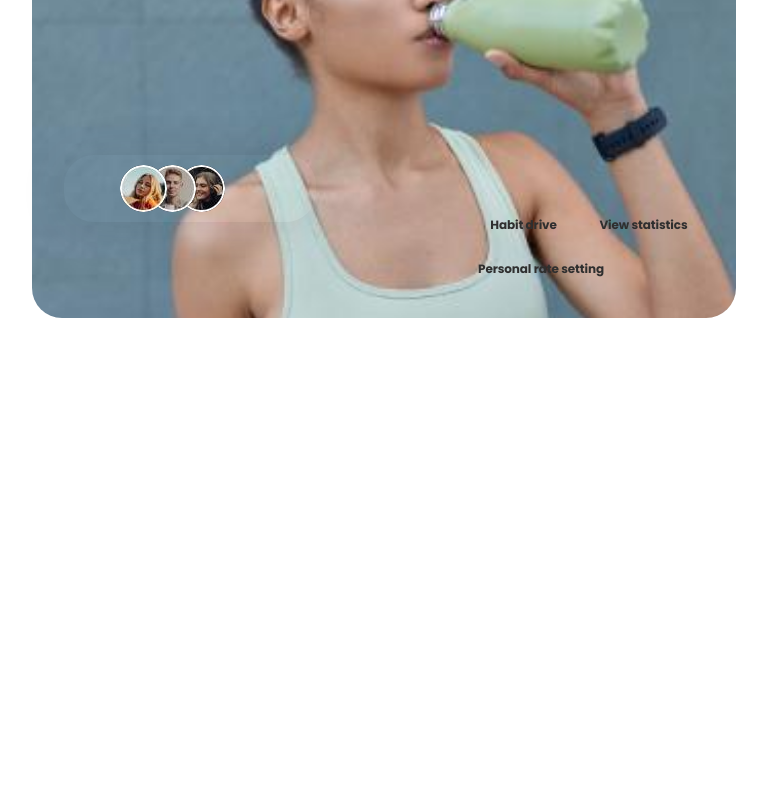
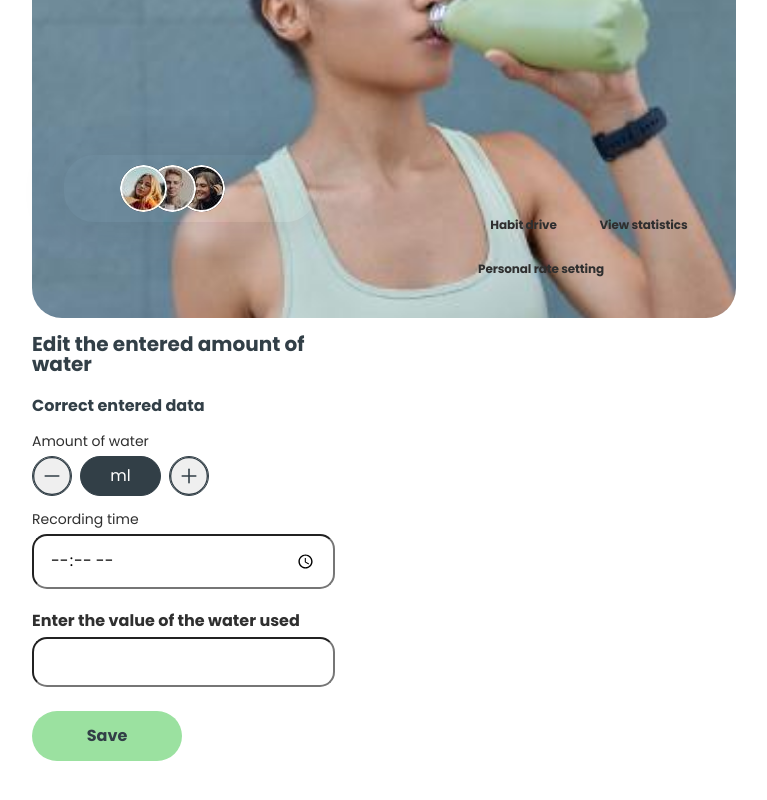
Before and after one commit to Costbound/aquahackers-project, a React (Vite) app: page / in a window 1280 px wide. Shown: the part 582-1382 px from the top of the page, without its empty margins (0-767 px from the left). Before the commit the page ends 964 px from the top, so only its background shows below. Built offline with nearby package versions, Linux system fonts and the light colour scheme; no server answers.

Commit message:
modal styles

```diff
--- a/src/components/WaterForm/WaterForm.jsx
+++ b/src/components/WaterForm/WaterForm.jsx
@@ -3,6 +3,8 @@ import React from "react";
 import { useForm } from "react-hook-form";
 import * as Yup from "yup";
 import { yupResolver } from "@hookform/resolvers/yup";
+import css from "./WaterForm.module.css";
+import icon from "../../img/icons.svg";
 
 // import React from "react";
 // import { Formik, Form, Field, ErrorMessage } from "formik";
@@ -20,6 +22,7 @@ const validationSchema = Yup.object().shape({
 });
 
 const WaterForm = ({
+  type,
   waterAmount,
   date,
   onWaterAmountChange,
@@ -43,29 +46,70 @@ const WaterForm = ({
 
   return (
     <form onSubmit={handleSubmit(onSubmit)}>
-      <div>
-        <button type="button" onClick={handleDecrement}>
-          -
+      <h4 className={css.title}>
+        {type === "edit" ? "Correct entered data" : "Choose a value"}
+      </h4>
+      <div className={css.inputAutomaticDiv}>
+        <label className={css.label} htmlFor="waterAutomatic">
+          Amount of water
+        </label>
+        <div className={css.btnAmount}>
+          <button
+            className={css.btnAmountChange}
+            type="button"
+            onClick={handleDecrement}
+          >
+            <svg className={css.svgIcon}>
+              <use href={`${icon}#icon-minus-for-modal-add-edit-water`} />
+            </svg>
           </button>
-        <input
+          <div className={css.inputAutomatic}>{waterAmount} ml</div>
+
+          {/* <input
+            className={css.inputAutomatic}
             type="number"
+            id="waterAutomatic"
             {...register("waterAmount")}
             value={waterAmount}
             onChange={(e) => onWaterAmountChange(Number(e.target.value))}
-        />
-        <button type="button" onClick={handleIncrement}>
-          +
+          /> */}
+          <button
+            className={css.btnAmountChange}
+            type="button"
+            onClick={handleIncrement}
+          >
+            <svg className={css.svgIcon}>
+              <use href={`${icon}#icon-plus-for-modal-add-edit-water`} />
+            </svg>
           </button>
           {errors.waterAmount && <p>{errors.waterAmount.message}</p>}
         </div>
-      <div>
+      </div>
+      <div className={css.input}>
+        <label className={css.label} htmlFor="time">
+          Recording time
+        </label>
         <input
+          className={css.inputSize}
+          id="time"
           type="time"
           {...register("date")}
           value={date}
           onChange={(e) => onDateChange(e.target.value)}
         />
         {errors.date && <p>{errors.date.message}</p>}
+      </div>
+      <div className={css.input}>
+        <label className={css.labelManual} htmlFor="waterManual">
+          Enter the value of the water used
+        </label>
+        <input
+          className={css.inputSize}
+          id="waterManual"
+          type="number"
+          {...register("waterAmount")}
+        />
+        {errors.waterAmount && <p>{errors.waterAmount.message}</p>}
       </div>
       <Button
         width="150px"
--- a/src/components/WaterForm/WaterForm.module.css
+++ b/src/components/WaterForm/WaterForm.module.css
@@ -0,0 +1,69 @@
+.title {
+  font-size: 16px;
+  font-weight: bold;
+  margin-bottom: 20px;
+}
+
+.label {
+  font-size: 14px;
+}
+
+.input {
+  display: flex;
+  flex-direction: column;
+  gap: 8px;
+  margin-bottom: 24px;
+}
+
+.inputAutomaticDiv {
+  display: flex;
+  flex-direction: column;
+  gap: 8px;
+  margin-bottom: 16px;
+}
+
+.btnAmount {
+  display: flex;
+  flex-direction: row;
+  gap: 8px;
+}
+
+.btnAmountChange {
+  border-radius: 50%;
+  border: 1.5px solid #323f47;
+  width: 40px;
+  height: 40px;
+  padding: 0;
+}
+
+.inputAutomatic {
+  display: flex;
+  justify-content: center;
+  align-items: center;
+  width: 81px;
+  height: 40px;
+  border-radius: 30px;
+  text-align: center;
+  background-color: #323f47;
+  color: #ffff;
+  border: 1.5px solid #323f47;
+}
+
+.inputSize {
+  max-width: 303px;
+  min-height: 46;
+  border-radius: 15px;
+  padding: 14px 16px 14px 16px;
+}
+
+.svgIcon {
+  stroke: #323f47;
+  fill: none;
+  width: 40px;
+  height: 40px;
+}
+
+.labelManual {
+  font-size: 16px;
+  font-weight: bold;
+}
--- a/src/components/WaterModal/WaterModal.jsx
+++ b/src/components/WaterModal/WaterModal.jsx
@@ -1,73 +1,72 @@
 import React, { useEffect } from "react";
-import { useDispatch, useSelector } from "react-redux";
-import {
-  setWaterAmount,
-  setDate,
-  resetWater,
-} from "../../redux/water/slice-waterForm";
-import { saveWaterData } from "../../redux/water/ops-water";
+import css from "./WaterModal.module.css";
+// import { useDispatch, useSelector } from "react-redux";
+// // import {
+//   setWaterAmount,
+//   setDate,
+//   resetWater,
+// } from "../../redux/water/slice-waterForm";
+// import { saveWaterData } from "../../redux/water/ops-water";
 import WaterForm from "../WaterForm/WaterForm";
-import Modal from "../Modal/Modal";
-import {
-  selectWaterAmount,
-  selectDate,
-  selectWaterStatus,
-  selectWaterError,
-} from "./selectors";
+// import { selectWaterStatus, selectWaterError } from "./selectors";
 import toast, { Toaster } from "react-hot-toast";
 
-const WaterModal = ({
-  isOpen,
-  onClose,
-  type,
-  waterId,
-  initialWaterAmount,
-  initialDate,
-}) => {
-  const dispatch = useDispatch();
-  const waterAmount = useSelector(selectWaterAmount);
-  const date = useSelector(selectDate);
-  const status = useSelector(selectWaterStatus);
-  const error = useSelector(selectWaterError);
+const WaterModal = ({ waterAmount, date, type, waterId, onClose }) => {
+  // const dispatch = useDispatch();
+  // // const waterAmount = useSelector(selectWaterAmount);
+  // // const date = useSelector(selectDate);
+  // const status = useSelector(selectWaterStatus);
+  // const error = useSelector(selectWaterError);
 
-  useEffect(() => {
-    if (type === "edit" && waterId) {
-      // Оновлюємо дані з props
+  // useEffect(() => {
+  //   if (type === "edit" && waterId) {
+  //     // Оновлюємо дані з props
 
-      const formattedDate = date.slice(-5);
-      dispatch(setWaterAmount(waterAmount));
-      dispatch(setDate(formattedDate));
-      //   dispatch(setWaterAmount(initialWaterAmount));
-      //   dispatch(setDate(initialDate));
-    } else {
-      dispatch(resetWater());
-    }
-  }, [type, waterId, dispatch, initialWaterAmount, initialDate]);
+  //     const formattedDate = date.slice(-5);
+  //     dispatch(setWaterAmount(waterAmount));
+  //     dispatch(setDate(formattedDate));
+  //     //   dispatch(setWaterAmount(initialWaterAmount));
+  //     //   dispatch(setDate(initialDate));
+  //   } else {
+  //     dispatch(resetWater());
+  //   }
+  // }, [type, waterId, dispatch, initialWaterAmount, initialDate]);
 
-  const handleSubmit = async (data) => {
-    try {
-      await dispatch(saveWaterData({ type, waterId, data })).unwrap();
-      onClose();
-    } catch (error) {
-      toast.error("Error saving water data");
-    }
+  // const handleSubmit = async (data) => {
+  //   try {
+  //     await dispatch(saveWaterData({ type, waterId, data })).unwrap();
+  //     onClose();
+  //   } catch (error) {
+  //     toast.error("Error saving water data");
+  //   }
+  // };
+  console.log(type);
+
+  const handleAddSubmit = async (data) => {
+    "addWaterData";
+  };
+  const handleEditSubmit = async (data) => {
+    "updateWaterData";
   };
 
   return (
-    <>
+    <div className={css.divModal}>
       <Toaster />
-      <Modal isOpen={isOpen} onClose={onClose}>
+      <h2 className={css.title}>
+        {type === "edit" ? "Edit the entered amount of water" : "Add water"}
+      </h2>
+
       <WaterForm
         waterAmount={waterAmount}
         date={date}
         onWaterAmountChange={(amount) => dispatch(setWaterAmount(amount))}
         onDateChange={(newDate) => dispatch(setDate(newDate))}
-          onSubmit={handleSubmit}
+        onSubmit={type === "edit" ? handleEditSubmit : handleAddSubmit}
+        type={type}
       />
       {status === "loading" && <p>Loading...</p>}
-        {error && <p>Error: {error}</p>}
-      </Modal>
-    </>
+      {/* {error && <p>Error: {error}</p>} */}
+    </div>
   );
 };
 
--- a/src/components/WaterModal/WaterModal.module.css
+++ b/src/components/WaterModal/WaterModal.module.css
@@ -0,0 +1,10 @@
+.title {
+  margin-bottom: 24px;
+  font-weight: bold;
+  font-size: 20px;
+}
+
+.divModal {
+  width: 303px;
+  height: 450px;
+}
--- a/src/pages/HomePage/HomePage.jsx
+++ b/src/pages/HomePage/HomePage.jsx
@@ -3,6 +3,8 @@ import { WelcomeSection } from "../../components/WelcomeSection/WelcomeSection";
 import { AdvantagesSection } from "../../components/AdvantagesSection/AdvantagesSection";
 import { Helmet } from "react-helmet-async";
 import Page from "../../components/Page/Page";
+import Modal from "../../components/Modal/Modal";
+import WaterModal from "../../components/WaterModal/WaterModal";
 
 function HomePage(props) {
   return (
@@ -13,6 +15,8 @@ function HomePage(props) {
       <Page>
         <WelcomeSection />
         <AdvantagesSection />
+
+        <WaterModal type={"edit"}></WaterModal>
       </Page>
     </>
   );
--- a/src/redux/water/slice-water.js
+++ b/src/redux/water/slice-water.js
@@ -3,13 +3,8 @@ import { createSlice } from "@reduxjs/toolkit";
 const waterSlice = createSlice({
   name: "water",
   initialState: {
-    userParams: {
-      dailyWater: 0,
-      gender: "female",
-      weight: 0,
-      sportTime: 0,
-    },
     selectedMonthWater: [],
+    selectedDayWater: [],
     month: new Date().getMonth(),
   },
   extraReducers: (build) => {},
```
Also changed, not shown: src/helpers/getCurerntTime.js (added, +7 -0 lines), src/redux/water/ops-water.js (+59 -30 lines), src/redux/water/selectors-water.js (+6 -6 lines), src/redux/water/slice-waterForm.js (+38 -38 lines), src/img/icons.svg. Lines whose indentation alone changed are shown as unchanged.
